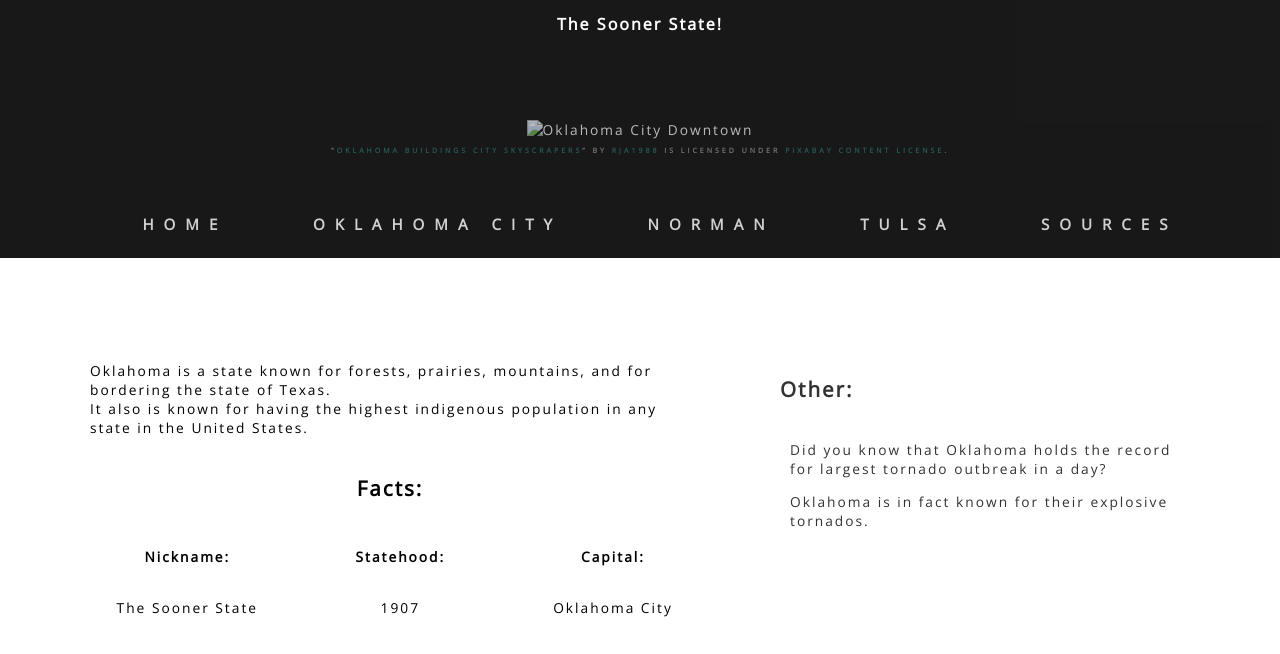
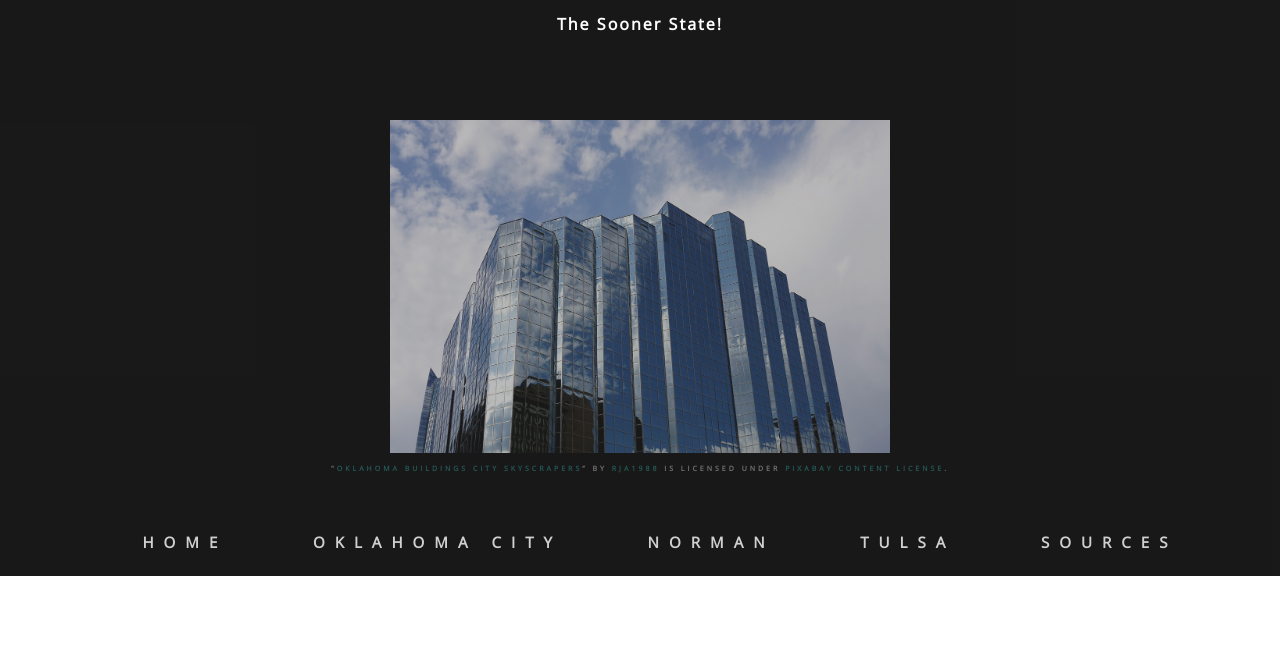
Before and after one commit to ahighpriestess/Oklahoma, a plain HTML site: page index.html in a window 1280 px wide. Shown: the part 132-786 px from the top of the page. Drawn offline with nearby package versions, Linux system fonts and the light colour scheme; the site is published under a folder, as on GitHub Pages, so addresses that start at the root find nothing.

Commit message:
Update index.html

```diff
--- a/index.html
+++ b/index.html
@@ -18,7 +18,7 @@
         <h1>Oklahoma</h1>
         <h3>The Sooner State!</h3>
         <br>
-        <img src="/images/oklahoma.jpg" alt="Oklahoma City Downtown" class="main-photo"></img>
+        <img src="images/oklahoma.jpg" alt="Oklahoma City Downtown" class="main-photo"></img>
 
         <!-- Credit in MLA Format -->
         <p class="licensed-items">"<a
```
